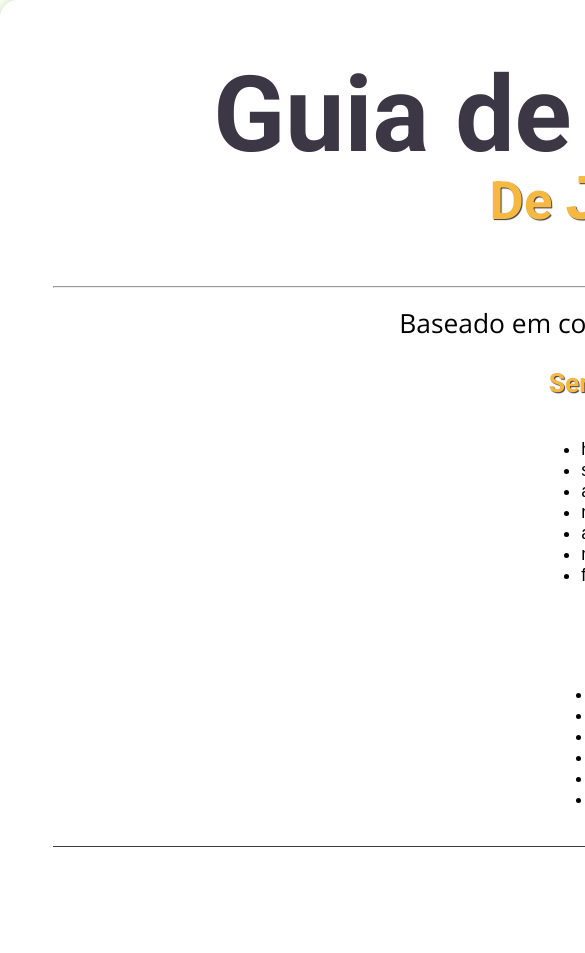
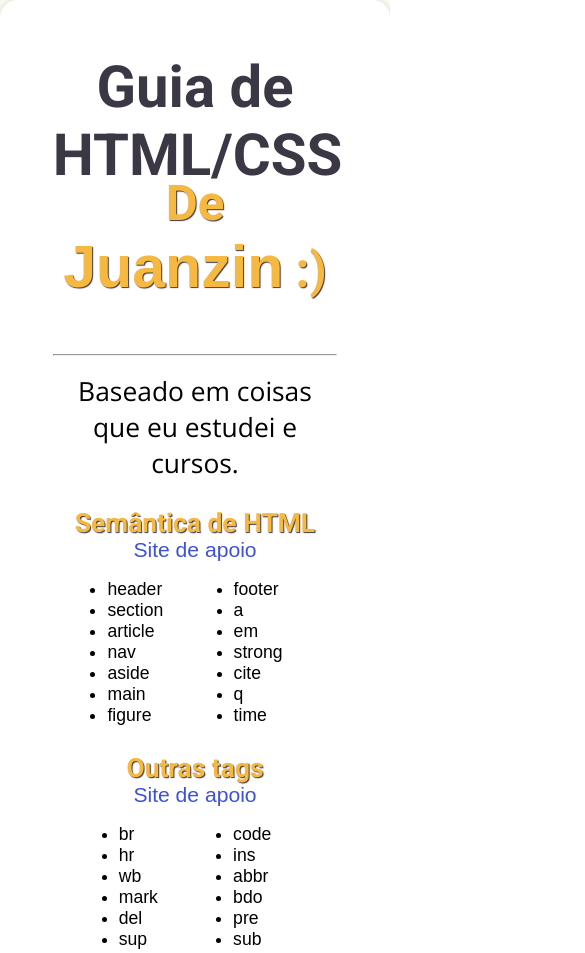
Before and after one commit to JuanVitorio/guia-de-htmlecss, a plain HTML site: page index.html in a window 390 px wide. Shown: the top 953 px of the page, 585 px wide, since content can reach past the window. Drawn offline with nearby package versions, Linux system fonts and the light colour scheme.

Commit message:
Deixei os títulos responsivos

```diff
--- a/css/style.css
+++ b/css/style.css
@@ -64,7 +64,8 @@ ul{
 }
 
 #caixa{
-  width: 70em;
+  max-width: 1000px;
+  min-width: 250px;
   margin: auto;
   padding: 3em;
   border-radius: 1em;
@@ -147,14 +148,14 @@ p.explica{
 /*Formatação dos títulos*/
 
 #titulo{
-  font-size: 6em;
+  font-size: max(3.3em, 5vw );
   text-align: center;
 }
 
 #eu-titulo{
   margin-top: -.3em;
   text-align: center;
-  font-size: 3em;
+  font-size: max(2.8em, 5vw);
 }
 
 a#github{
```
